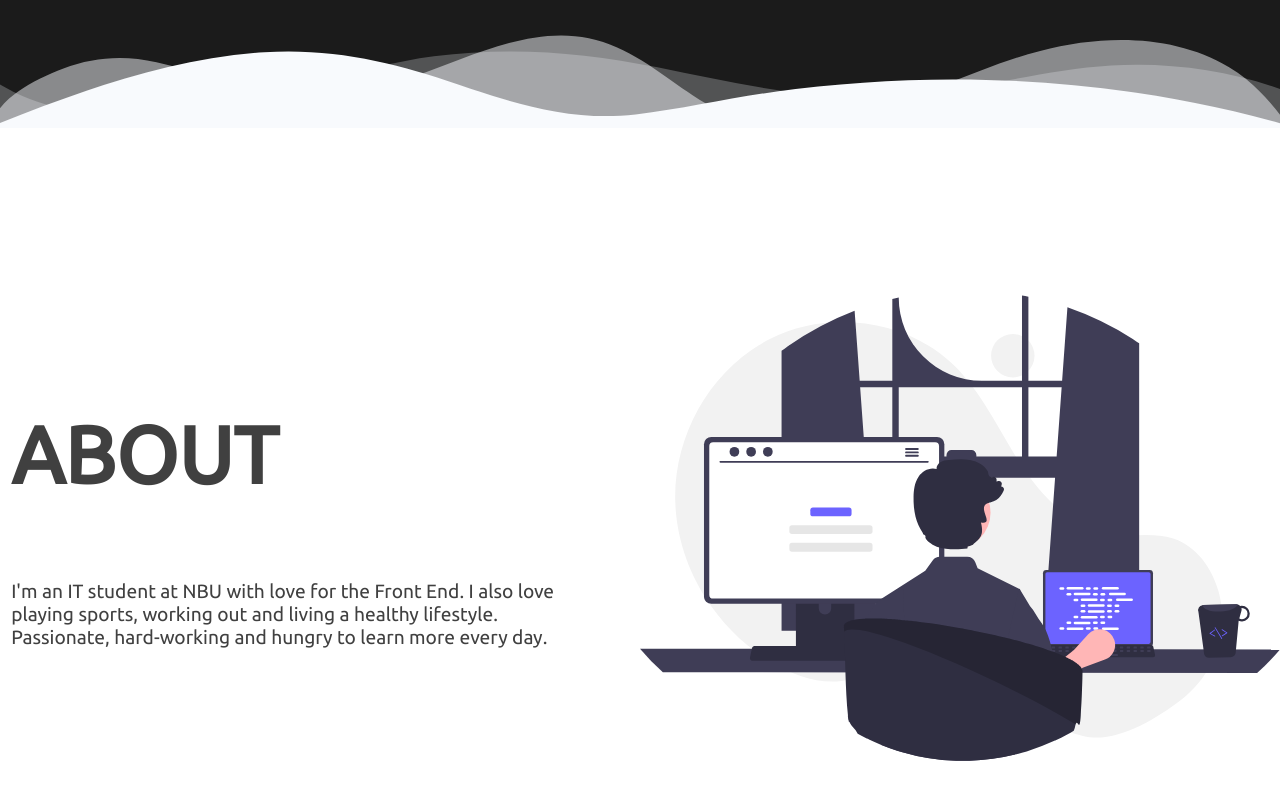
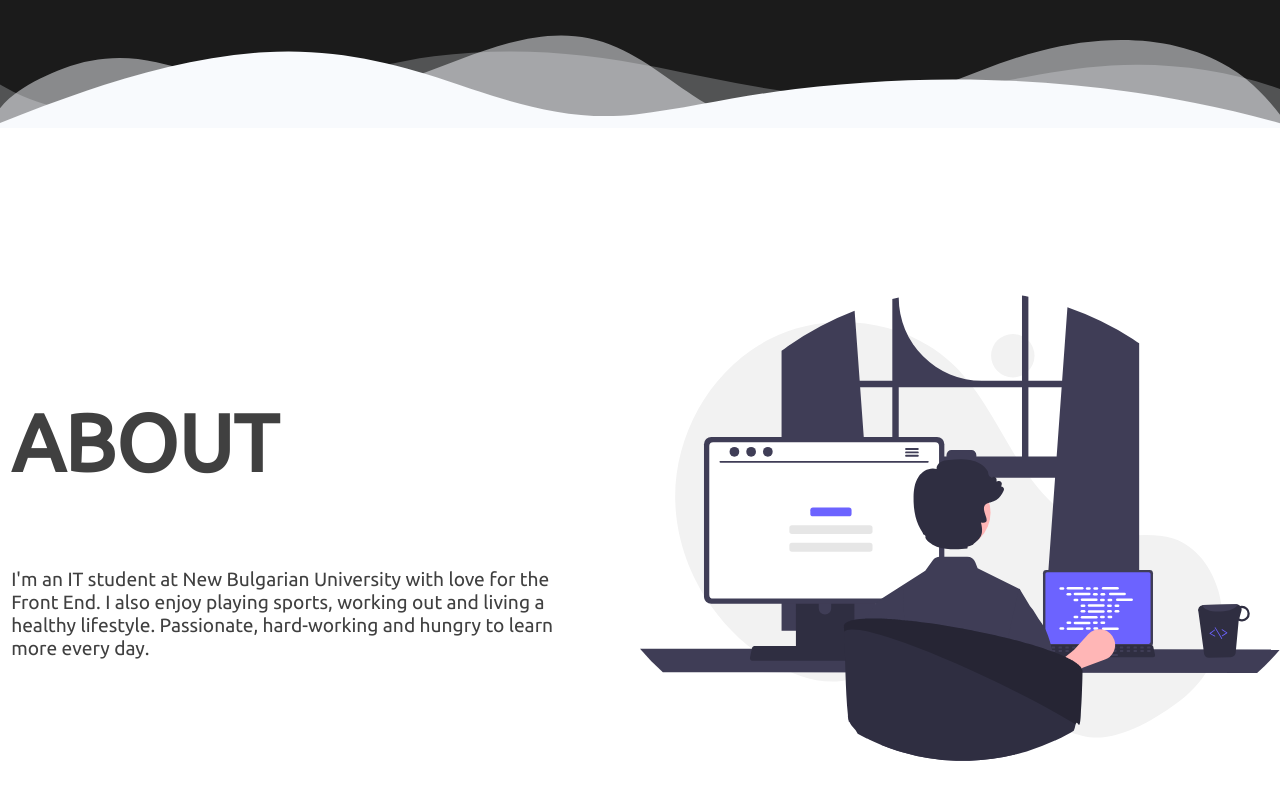
Before and after one commit to VicKLyo/Portfolio, a React (Create React App) app: page / in a window 1280 px wide. Shown: the part 672-1472 px from the top of the page. Built offline with nearby package versions, Linux system fonts and the light colour scheme.

Commit message:
Changed about text

```diff
--- a/src/components/About.js
+++ b/src/components/About.js
@@ -1,6 +1,7 @@
 import { Link } from 'react-router-dom'
 import './About.css'
 import {ReactComponent as ReactImage} from './programming.svg';
+
 
 const About = () => {
     return (
@@ -9,12 +10,11 @@ const About = () => {
             <ReactImage className="about-image"/>
             </div>
             <div className="about-content-wrapper">
-
             <div className="about-title-wrapper">
                 <h2>About</h2>
             </div>
             <div className="about-text-wrapper">
-                <p>I'm an IT student at NBU with love for the Front End. I also love playing sports, working out and living a healthy lifestyle. Passionate, hard-working and hungry to learn more every day.</p>
+                <p>I'm an IT student at New Bulgarian University with love for the Front End. I also enjoy playing sports, working out and living a healthy lifestyle. Passionate, hard-working and hungry to learn more every day.</p>
             </div>
             </div>
         </div>
```
